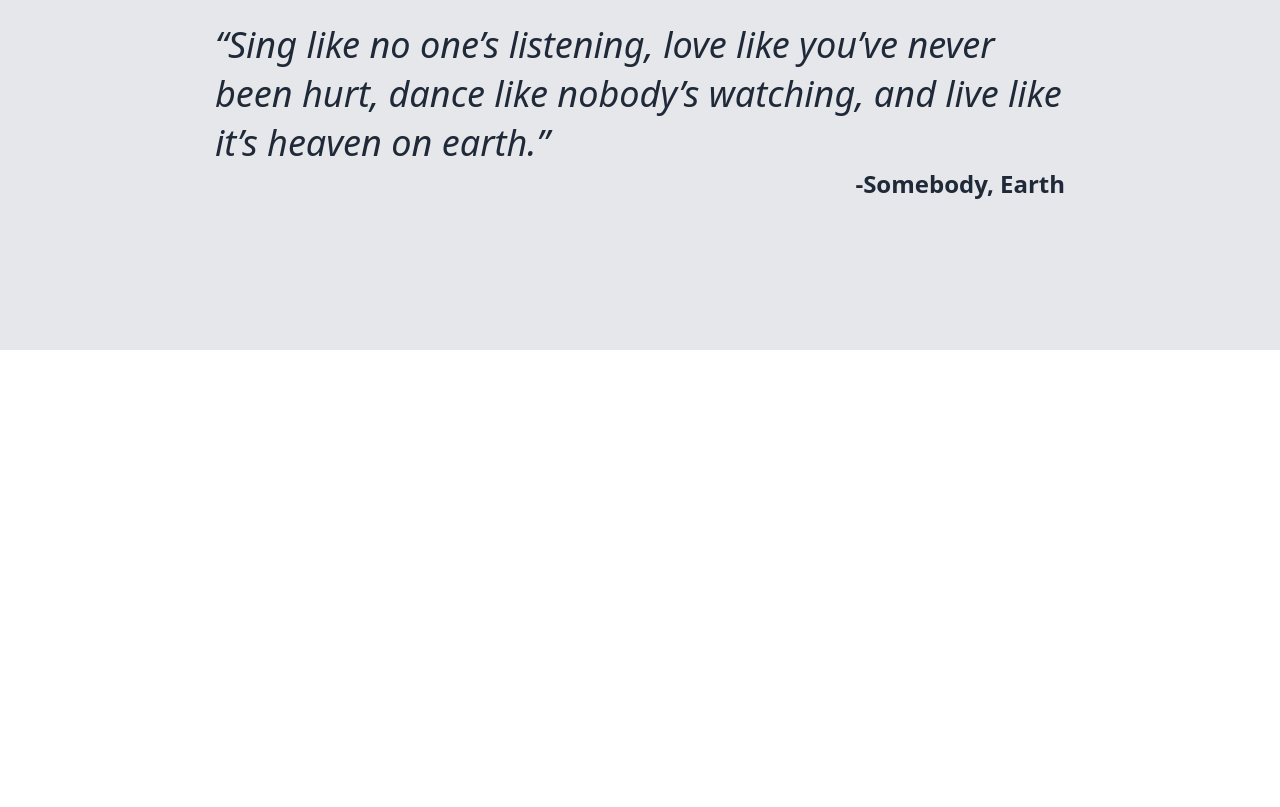
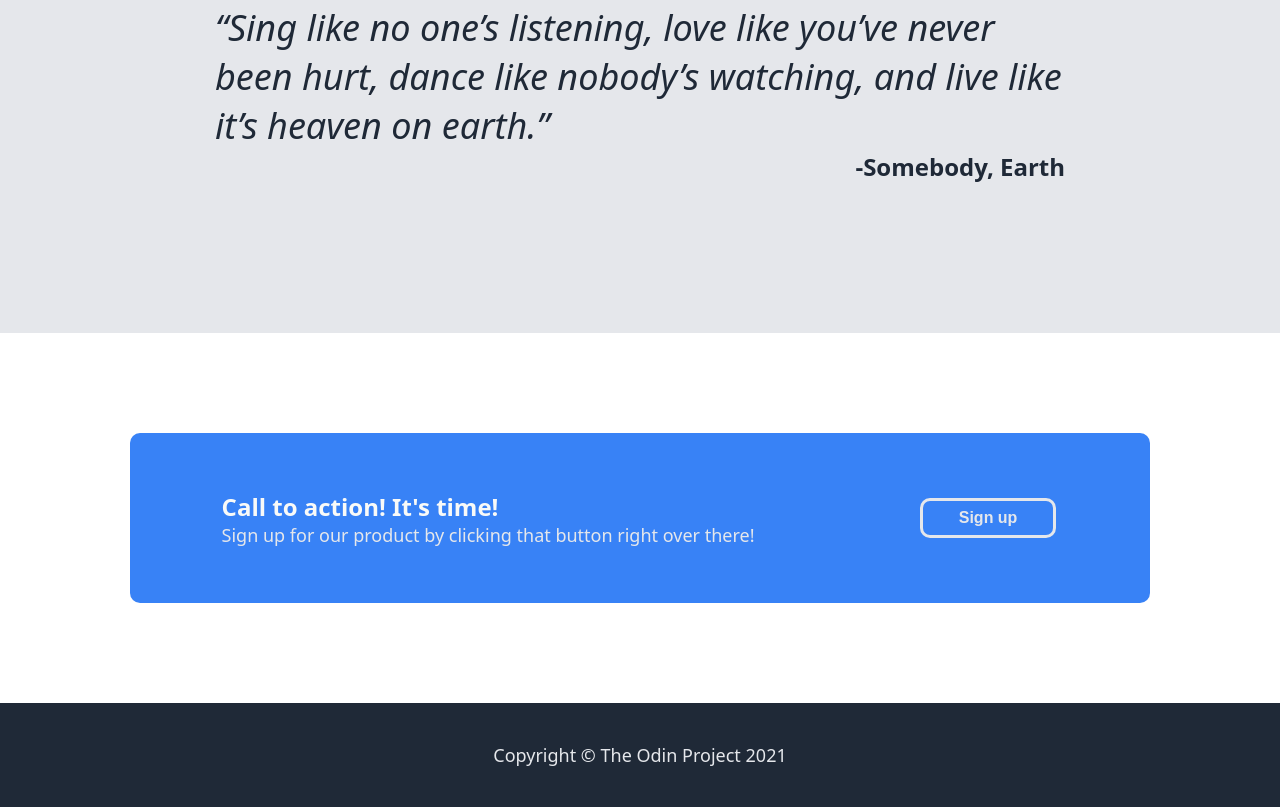
Before and after one commit to ncwjsp/landing-page, a plain HTML site: page index.html in a window 1280 px wide. Shown: the part 1107-1914 px from the top of the page. Before the commit the page ends 1457 px from the top, so only its background shows below. Drawn offline with Linux system fonts and the light colour scheme.

Commit message:
Finish all pages, waiting for further styling soon

```diff
--- a/index.html
+++ b/index.html
@@ -60,6 +60,19 @@
         <div class="author">-Somebody, Earth</div>
       </div>
     </div>
-    <div></div>
+    <div class="signup">
+      <div class="box">
+        <div class="text">
+          <div class="text main">Call to action! It's time!</div>
+          <div class="text secondary">
+            Sign up for our product by clicking that button right over there!
+          </div>
+        </div>
+        <button class="button">Sign up</button>
+      </div>
+    </div>
+    <div class="footer">
+      <div>Copyright © The Odin Project 2021</div>
+    </div>
   </body>
 </html>
--- a/style.css
+++ b/style.css
@@ -112,7 +112,7 @@ button {
   justify-content: center;
   padding-top: 48px;
   text-align: center;
-  font-size: 30px;
+  font-size: 18px;
 }
 
 .items .img {
@@ -149,3 +149,48 @@ button {
   align-self: flex-end;
   font-size: 24px;
 }
+
+.signup {
+  display: flex;
+  justify-content: center;
+}
+
+.signup .box {
+  width: 1000px;
+  height: 150px;
+  background-color: #3882f6;
+  margin: 100px;
+  border-radius: 10px;
+  display: flex;
+  flex-direction: row;
+  padding: 10px;
+  justify-content: space-around;
+  align-items: center;
+}
+
+.text .main {
+  font-size: 24px;
+}
+
+.signup .button {
+  border-radius: 10px;
+  border: 3px solid #e5e7eb;
+  color: #e5e7eb;
+  padding: 8px 36px;
+  text-align: center;
+  font-size: 16px;
+  margin: 4px 2px;
+}
+
+.footer {
+  display: flex;
+  align-content: center;
+  justify-content: center;
+  background-color: #1f2937;
+}
+
+.footer div {
+  padding: 40px;
+  color: #e5e7eb;
+  font-size: 18px;
+}
```
